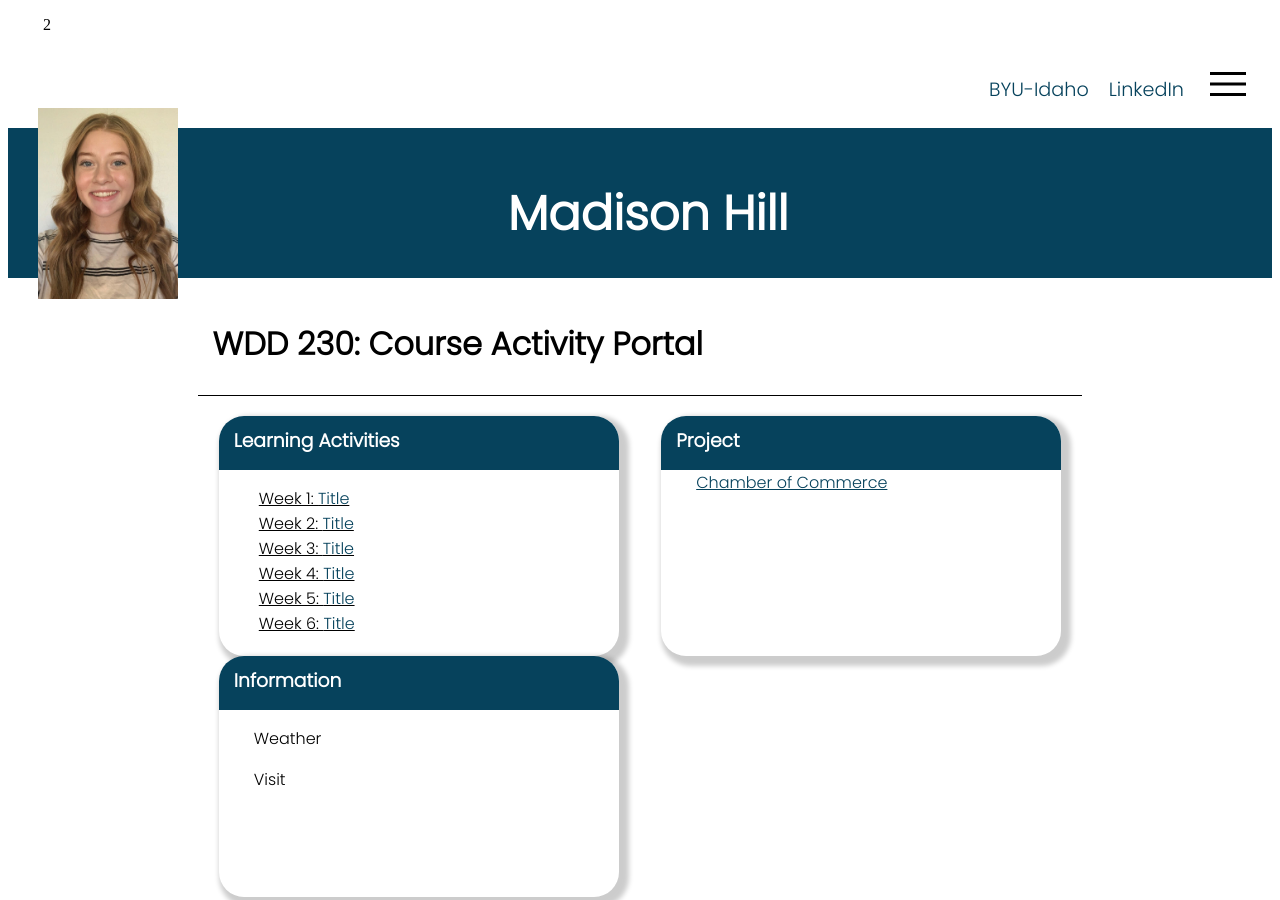
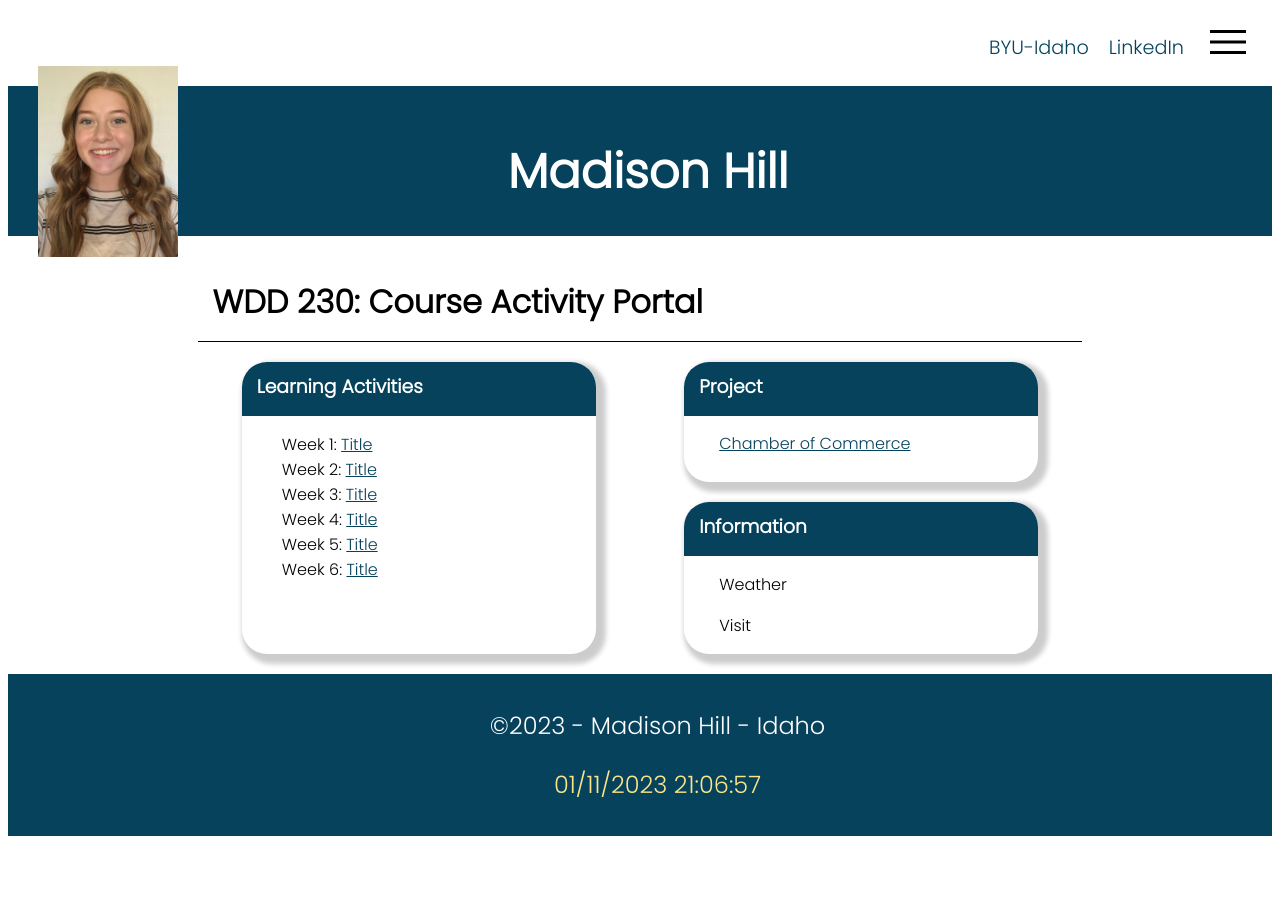
Before and after one commit to madihill07/wdd230, a plain HTML site: page index.html in a window 1280 px wide. Shown: the top 900 px of the page. After the commit the page ends 844 px from the top, so only its background shows below. Drawn offline with Linux system fonts and the light colour scheme.

Commit message:
commit all

```diff
--- a/index.html
+++ b/index.html
@@ -10,9 +10,6 @@
 
 </head>
 <body>
-
-    <p>2</p>
-
     <nav>
         <img class="hm" src ="images/hm.svg" alt="hamburger menu icon">
         <a href="https://www.linkedin.com/feed/">LinkedIn</a>
@@ -36,13 +33,13 @@
                     <li>Week 6: <a href="">Title</a></li>
             </div>
         </section>
-        <section class="card">
+        <section class="card2">
             <div class="project">
                 <h3>Project</h3>
                 <a class="coc" href="">Chamber of Commerce</a>
             </div>
         </section>
-        <section class="card">
+        <section class="card3">
             <div class="info">
                 <h3>Information</h3>
                 <p>Weather</p>
--- a/styles/base.css
+++ b/styles/base.css
@@ -94,10 +94,16 @@ ul {
 
   li {
     list-style-type: none;
+    text-decoration: none;
+  }
+
+  li a {
     text-decoration: underline;
   }
 
-  .card {
+  .card,
+  .card2,
+  .card3 {
     max-width: 80%;
     text-align: left;
     border-radius: 25px;
--- a/styles/larger.css
+++ b/styles/larger.css
@@ -9,43 +9,48 @@
         max-width: 70%;
         display: grid;
         grid-template-columns: 1fr 1fr;
-        grid-template-rows: 20% 35% 35%;
     }
 
-    .la {
-        grid-column: 1/2;
-        grid-row: 2/4;
-        width: 400px;
-        height: 380px;
+    .card {
+        grid-row: 2 / span 2;
+        width: 100%;
+        padding-bottom: 0px;
     }
 
-    .project {
-        grid-column: 2/3;
-        grid-row: 2/3;
-        width: 400px;
-    }
 
-    .info {
-        grid-column: 2/3;
-        grid-row: 3/4;
-        width: 400px;
-    }
-
-    h2 {
-        grid-column: 1/3;
-        grid-row: 1/2;
+   main h2 {
+        grid-column: 1 / span 2;
         font-size: 2em;
         margin-bottom: 20px;
     }
 
+    .card2 {
+        height: 120px;
+        width: 100%;
+        margin-bottom: 20px;
+        padding-bottom: 0px;
+    }
+
+    div.project {
+        padding-bottom: 20px;
+    }
+
+    .card3 {
+        grid-column: 2 / span 1 !important;
+        width: 100%;
+        padding-bottom: 0px;
+    }
+
+    a.coc {
+        padding-left: 35px;
+        padding-top: 20px !important;
+        text-decoration: underline;
+      }
+
     h3 {
         padding-top: 10px;
         margin: 0px;
-    }
-
-
-    .card {
-        max-width: 100%;
+        margin-bottom: 15px;
     }
 
     nav {
```
